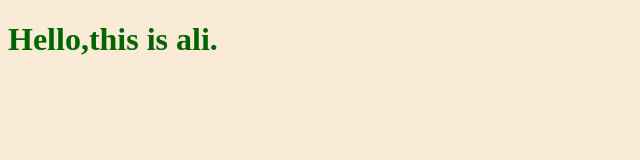
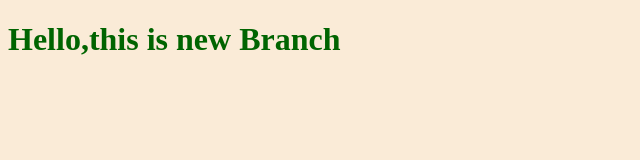
Before and after one commit to aliuzx/myproject2, a plain HTML site: page index.html in a window 1280 px wide. Shown: the whole page, without its empty margins (0-640 px from the left). Drawn offline with Linux system fonts and the light colour scheme.

```diff
--- a/index.html
+++ b/index.html
@@ -8,7 +8,7 @@
 </head>
 <body>
 
-<h1>Hello,this is ali.</h1>
+<h1>Hello,this is new Branch</h1>
 <script src="app.js"></script>
 </body>
 </html>
```
